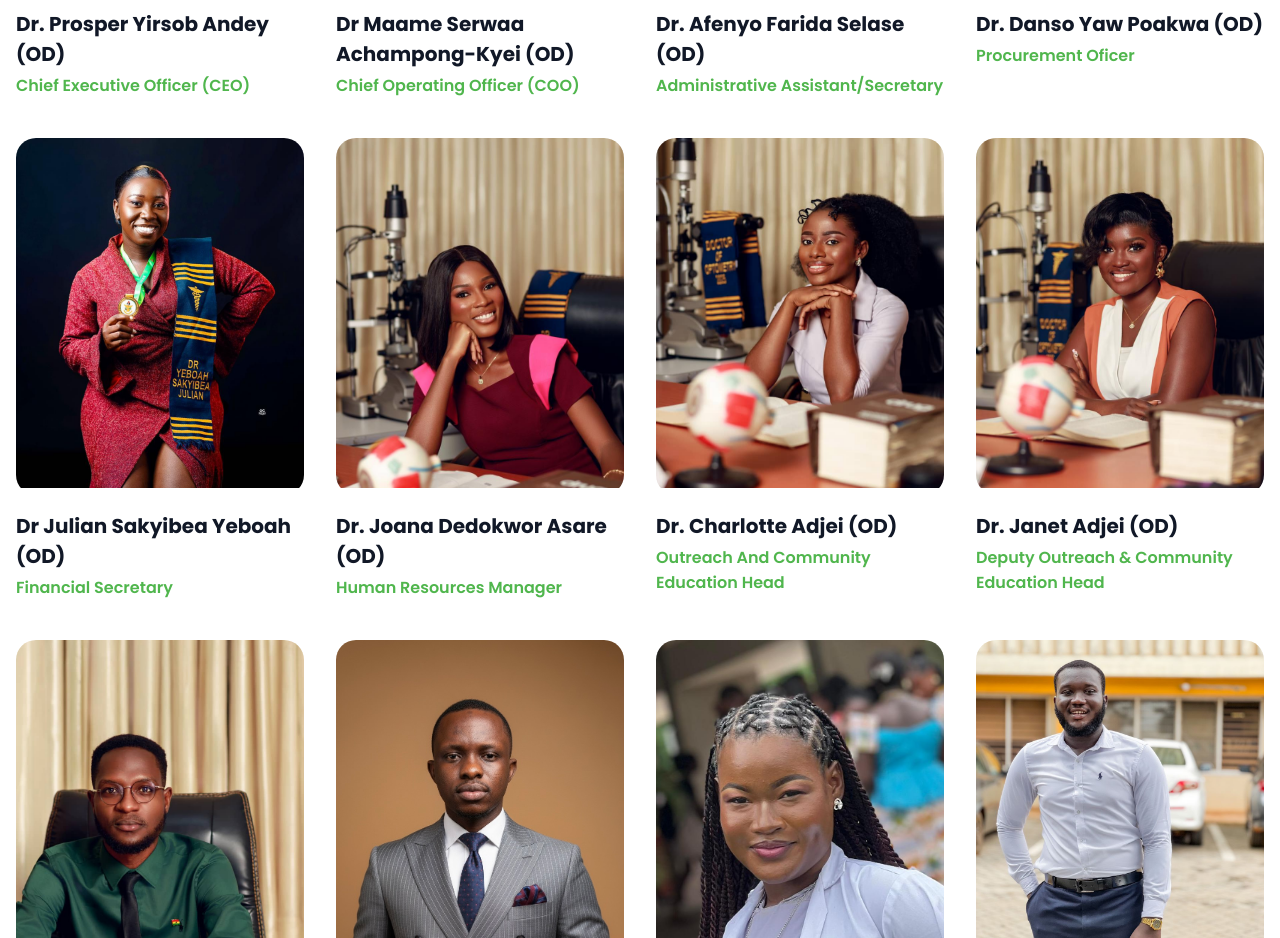
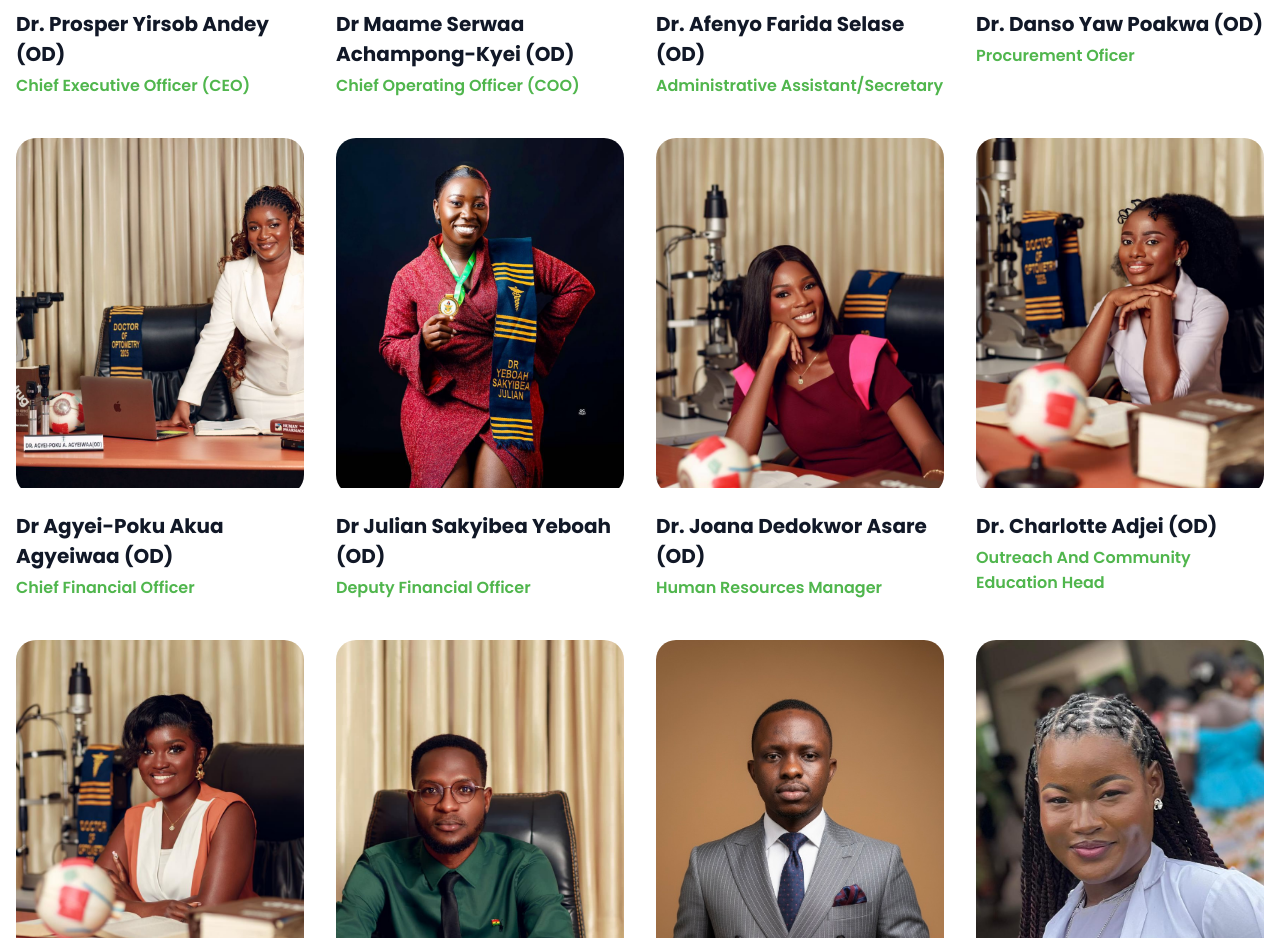
Before and after one commit to Obed18/ray-healthcare, a React (Create React App) app: page /about in a window 1280 px wide. Shown: the part 4900-5838 px from the top of the page. Built offline with nearby package versions, Linux system fonts and the light colour scheme; a web font is replaced by a local one.

Commit message:
Update project files

```diff
--- a/src/data/content.ts
+++ b/src/data/content.ts
@@ -24,8 +24,14 @@ export const teamMembers = [
     image: 0,
   },
   {
+    name: "Dr Agyei-Poku Akua Agyeiwaa (OD)",
+    role: "Chief Financial Officer",
+    bio: "Web development lead specializing in building responsive, high-performance applications and leading teams to deliver scalable digital solutions.",
+    image: 27,
+  },
+  {
     name: "Dr Julian Sakyibea Yeboah (OD)",
-    role: "Financial Secretary",
+    role: "Deputy Financial Officer",
     bio: "Web development lead specializing in building responsive, high-performance applications and leading teams to deliver scalable digital solutions.",
     image: 5,
   },
--- a/src/data/images.ts
+++ b/src/data/images.ts
@@ -35,7 +35,8 @@ export const images = {
     "/profiles/Charlotte.jpeg",
     "/profiles/Mary.jpeg",
     "/profiles/Mohammed.jpeg",
-    "/profiles/Ruqyah.jpeg"
+    "/profiles/Ruqyah.jpeg",
+    "/profiles/Agyeiwaa.jpeg",
   ],
 
   services: {
```
